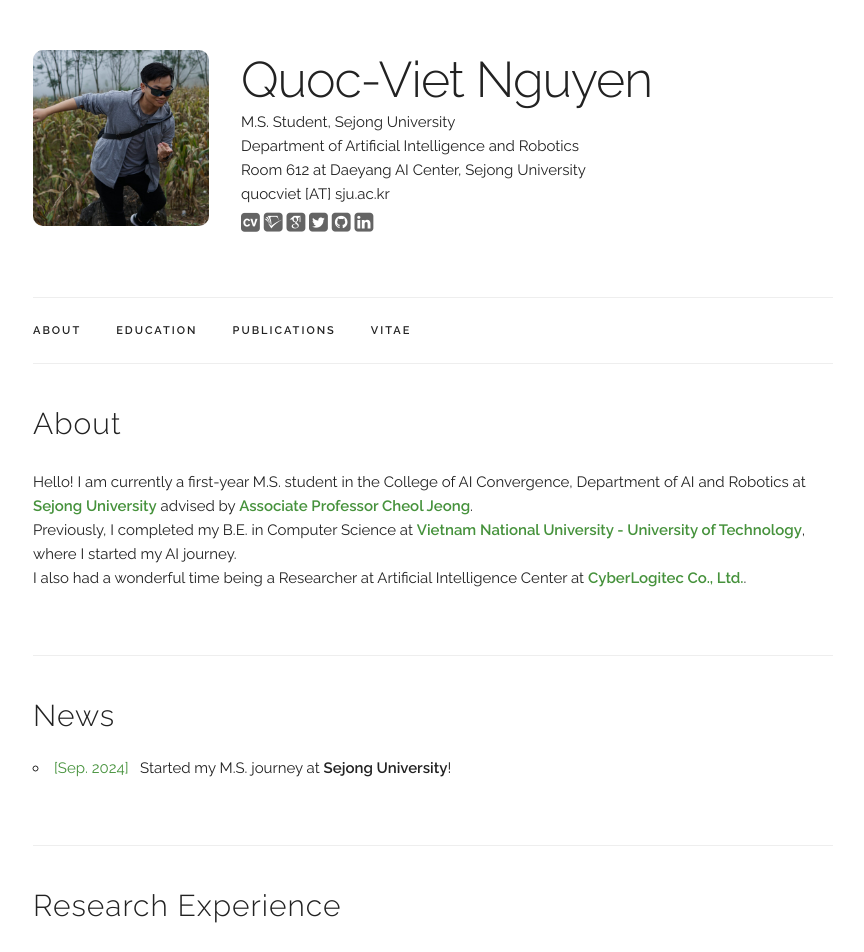
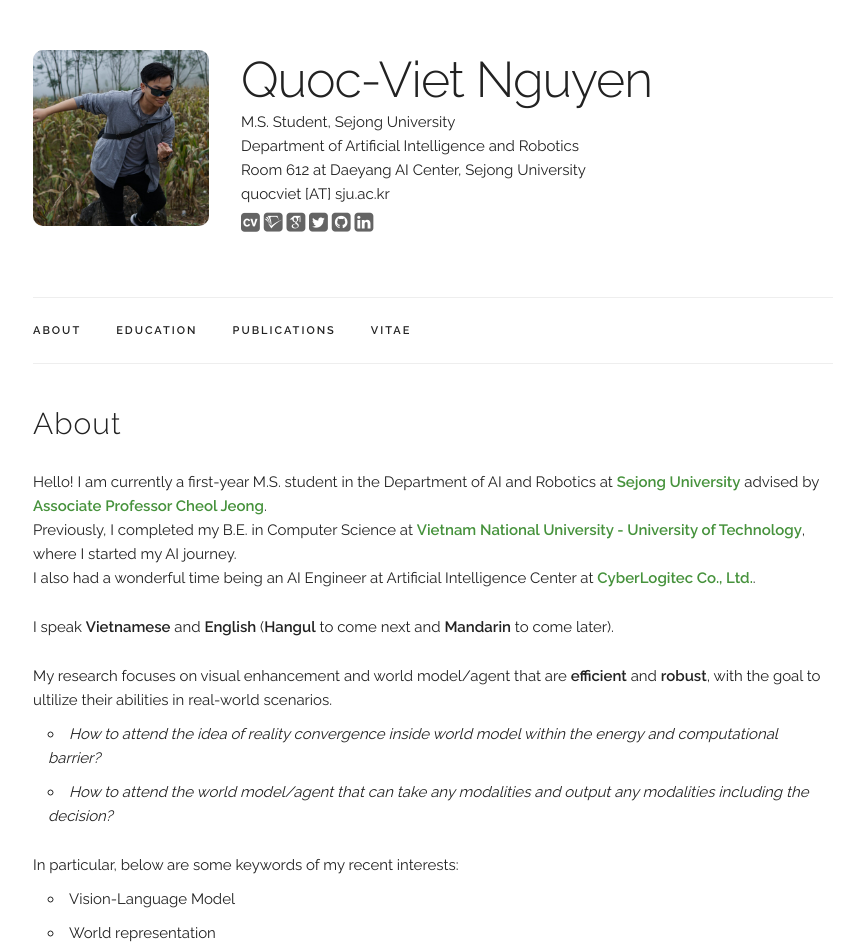
Before and after one commit to visiondrag/visiondrag.github.io, a Jekyll site: the page built from index.html, in a window 1280 px wide and 1400 px high. Shown: the top 952 px of the window, without its empty margins (207-1071 px from the left). Built offline with Jekyll 4.4.1, drawn with Linux system fonts in a browser that asks for light colours; some web fonts are replaced; some of the changed text lies outside the part shown.

Commit message:
Add more information

```diff
--- a/index.html
+++ b/index.html
@@ -6,19 +6,22 @@
   <h4>About</h4>
   <p>
     <p>
-      Hello! I am currently a first-year M.S. student in the College of AI Convergence, Department of AI and Robotics at <a href="https://en.sejong.ac.kr/eng/index.do">Sejong University</a> advised by <a href="https://sejong.elsevierpure.com/en/persons/cheol-jeong">Associate Professor Cheol Jeong</a>.<br />
+      Hello! I am currently a first-year M.S. student in the Department of AI and Robotics at <a href="https://en.sejong.ac.kr/eng/index.do">Sejong University</a> advised by <a href="https://sejong.elsevierpure.com/en/persons/cheol-jeong">Associate Professor Cheol Jeong</a>.<br />
       Previously, I completed my B.E. in Computer Science at <a href="https://hcmut.edu.vn/en">Vietnam National University - University of Technology</a>, where I started my AI journey. <br />
-      I also had a wonderful time being a Researcher at Artificial Intelligence Center at <a href="https://www.cyberlogitec.com.vn/">CyberLogitec Co., Ltd.</a>.
+      I also had a wonderful time being an AI Engineer at Artificial Intelligence Center at <a href="https://www.cyberlogitec.com.vn/">CyberLogitec Co., Ltd.</a>. <br />
     </p>
-    <!-- <p>
-      My research focuses on developing NLP models that are <b>efficient</b> and <b>robust</b>, with the goal of ensuring their practicality in real-world scenarios.
+    <p>
+      I speak <b>Vietnamese</b> and <b>English</b> (<b>Hangul</b> to come next and <b>Mandarin</b> to come later).
+    </p>
+    <p>
+      My research focuses on visual enhancement and world model/agent that are <b>efficient</b> and <b>robust</b>, with the goal to ultilize their abilities in real-world scenarios.
     </p>
     <ul style="margin-left: 1em; margin-top: -1em;">
       <li>
-        <i>How to induce NLP systems to be more scalable and cheaper in terms of data, compute, or parameters?</i>
+        <i>How to attend the idea of reality convergence inside world model within the energy and computational barrier?</i>
       </li>
       <li>
-        <i>How to design NLP models that remain robust when confronted with unseen cases in the wild?</i>
+        <i>How to attend the world model/agent that can take any modalities and output any modalities including the decision?</i>
       </li>
     </ul>
     <p>
@@ -26,21 +29,21 @@
     </p>
     <ul style="margin-left: 1em; margin-top: -1em; margin-bottom: -1em">
       <li>
-        Expert Large Language Models
+        Vision-Language Model
       </li>
       <li>
-        Instruction-Driven Learning
+        World representation
       </li>
       <li>
-        Retrieval-Augmentation
+        AI Agent
       </li>
       <li>
-        Efficient NLP
+        Efficient model
       </li>
       <li>
         Robustness
       </li>
-    </ul> -->
+    </ul>
   </p>
 </div>
 
@@ -121,6 +124,14 @@
       <li>
         <b style="color: #46923c; font-weight: normal;">[Sep. 2024]</b>&nbsp&nbsp
         Started my M.S. journey at <b>Sejong University</b>!
+      </li>
+      <li>
+        <b style="color: #46923c; font-weight: normal;">[Nov. 2023]</b>&nbsp&nbsp
+        Celebrate my Bachelor Graduation Ceremony in <b>VNU-HCMUT</b>!
+      </li>
+      <li>
+        <b style="color: #46923c; font-weight: normal;">[Mar. 2022]</b>&nbsp&nbsp
+        Achieve the Top 50 projects in Solution Challenge 2022 by <b>Google</b>!
       </li>
     </ul>
 </div>
```
